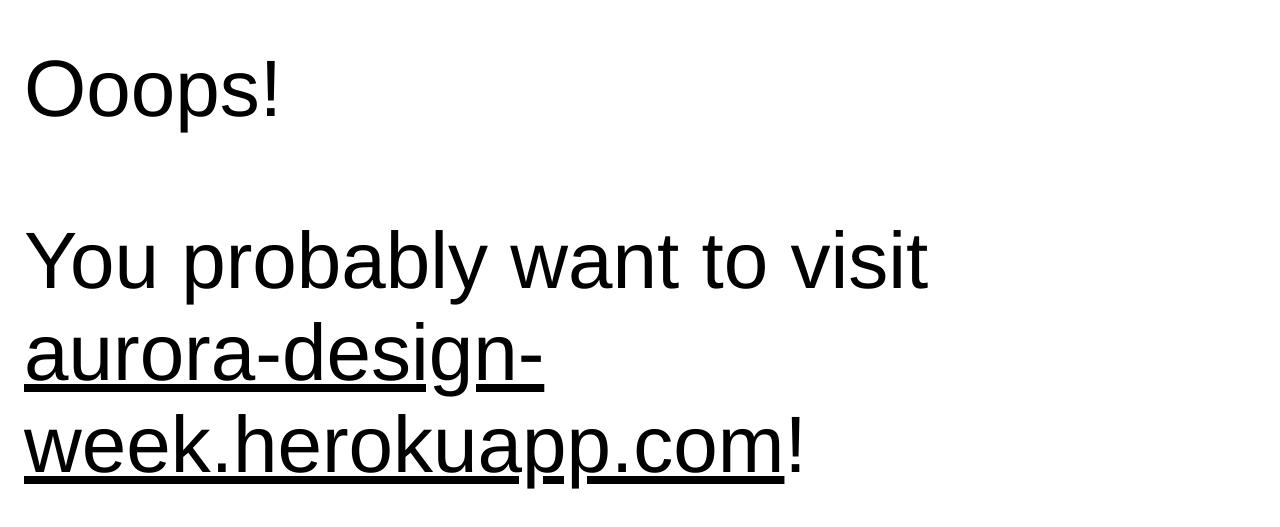
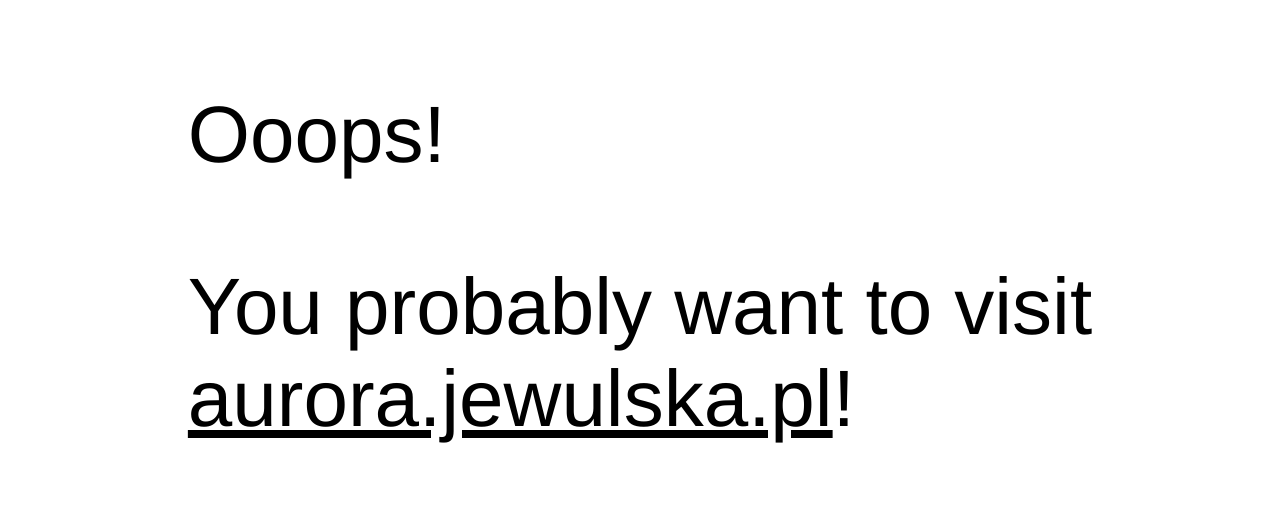
Before and after one commit to paulinajewulska/Aurora-Design-Week-server, a website: page public/index.html in a window 1280 px wide. Shown: the part 133-660 px from the top of the page. Drawn offline with nearby package versions, Linux system fonts and the light colour scheme.

Commit message:
Change link in index.html

```diff
--- a/public/index.html
+++ b/public/index.html
@@ -14,8 +14,8 @@
 <body>
     <div class="paragraph__wrapper">
         <p class="paragraph">Ooops! </p>
-        <p class="paragraph">You probably want to visit <br /> <a href="http://aurora-design-week.herokuapp.com"
-                class="paragraph__link">aurora-design-week.herokuapp.com</a>!</p>
+        <p class="paragraph">You probably want to visit <br /> <a href="https://aurora.jewulska.pl"
+                class="paragraph__link">aurora.jewulska.pl</a>!</p>
     </div>
 </body>
 
```
